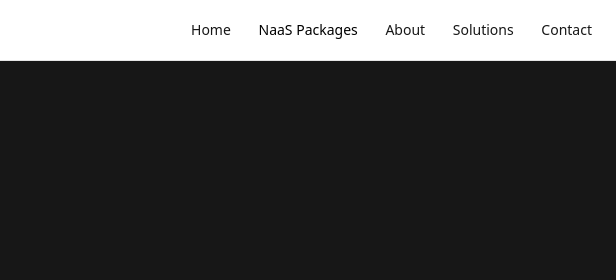
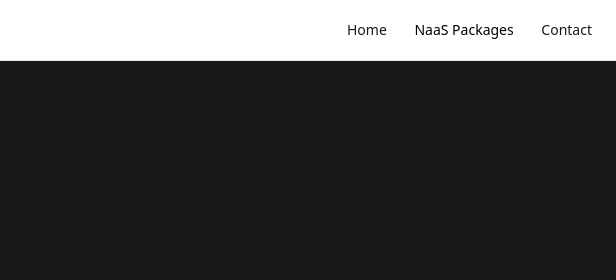
Before and after one commit to Meshteq/meshteq.github.io, a plain HTML site: page pricing.html in a window 1280 px wide. Shown: the top 280 px of the page, 664-1280 px from the left. Drawn offline with nearby package versions, Linux system fonts and the light colour scheme.

Commit message:
Update pricing.html remove unwanted menu

```diff
--- a/pricing.html
+++ b/pricing.html
@@ -19,8 +19,6 @@
       <nav class="nav text-sm space-x-6">
         <a href="/" class="hover:text-neutral-600">Home</a>
         <a href="/pricing.html" class="font-medium text-black">NaaS Packages</a>
-        <a href="#about" class="hover:text-neutral-600">About</a>
-        <a href="#solutions" class="hover:text-neutral-600">Solutions</a>
         <a href="/#contact" class="hover:text-neutral-600">Contact</a>
       </nav>
     </div>
```
